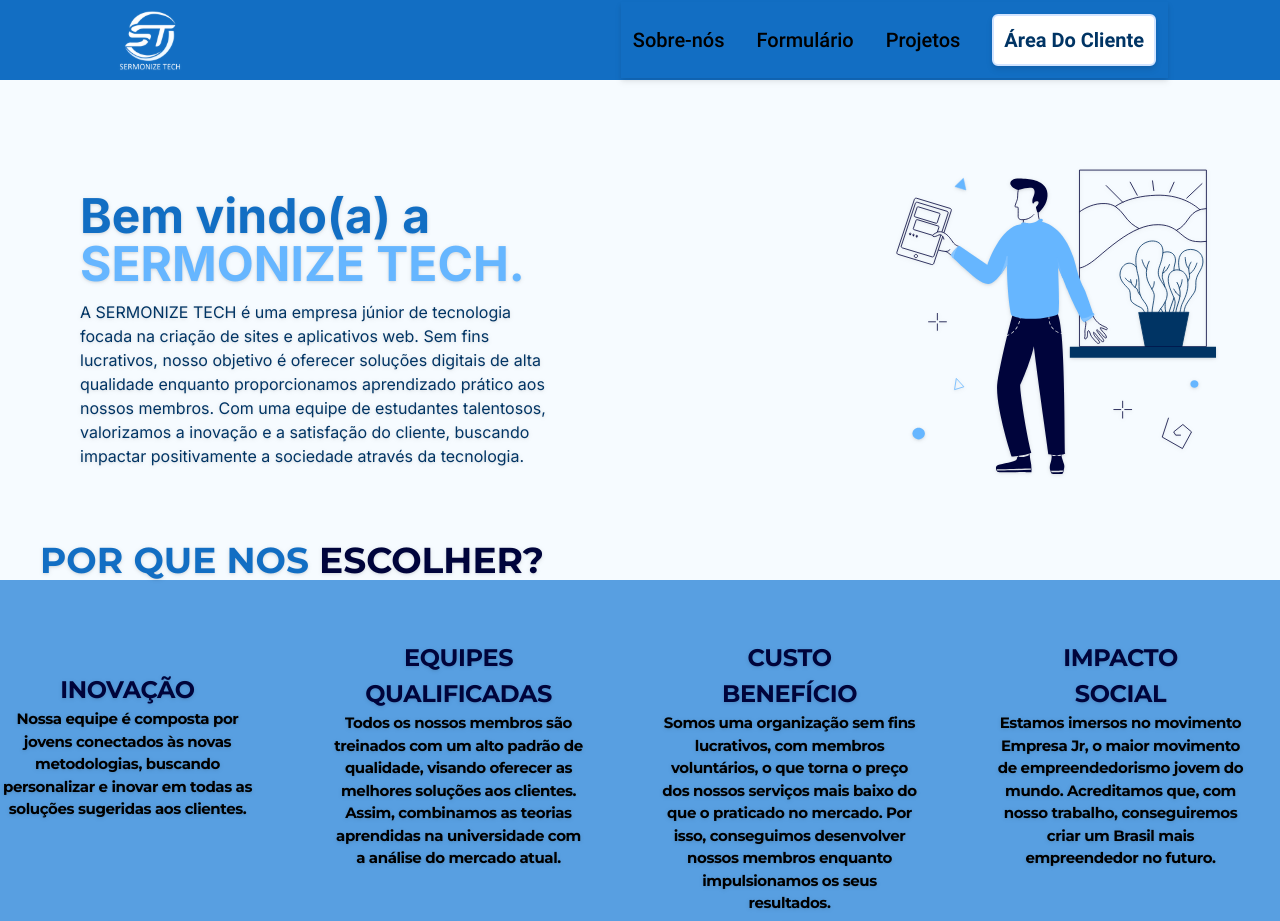
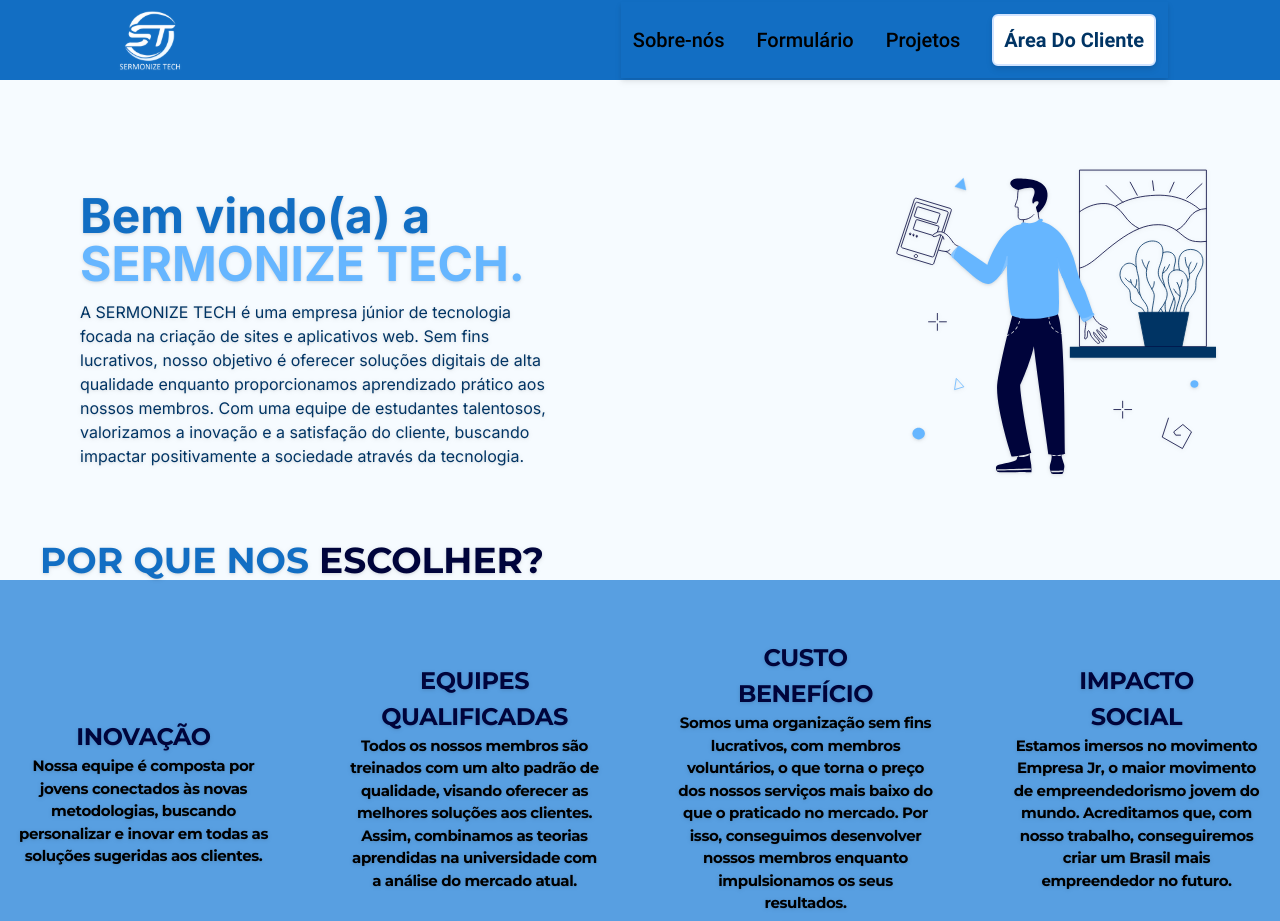
Before and after one commit to caikigalv/Sermonize, a Next.js app: page / in a window 1280 px wide. Shown: the top 921 px of the page. Built offline with nearby package versions, Linux system fonts and the light colour scheme.

Commit message:
correcao escolha

```diff
--- a/src/app/components/Escolha.tsx
+++ b/src/app/components/Escolha.tsx
@@ -2,22 +2,22 @@
 import { EscolhaItems } from '@/utils/Escolhautils'
 const Escolha = () => {
   return (
-    <div>
+    <div className='lg:w-screen'>
         <div className=''>
         <div className='bg-bgIntroducao '>
         <h2 className='container pl-10 m-auto drop-shadow text-4xl text-BlueMedio font-Montserrat font-bold'>POR QUE NOS <span className='text-BlueDark'>ESCOLHER?</span></h2>
         </div >
-        <div className=' bg-bgColaborador'>
-        <ul className=' bg-bgColaborador xl:flex flex max-md:flex-col max-md:justify-center max-md:items-center  max-w-7xl mt-[60px] gap-[76px] m-auto text-center'>
+        <div className=' bg-bgColaborador max-lg:flex lg:justify-center lg:items-center lg:w-full'>
+        <ul className=' bg-bgColaborador xl:flex md:grid md:grid-cols-2 md:justify-center flex justify-center items-center w-screen md:w-screen lg:items-center  self-center max-md:flex-col max-md:justify-center max-md:items-center max-w-7xl mt-[60px] gap-[76px] m-auto text-center max-sm:my-4'>
         {EscolhaItems.map((item) => (
             <li key={item.id} className='drop-shadow first:mt-8 tracking-tight '>
                 <h1 className='max-w-[200px] m-auto font-Montserrat text-BlueDark text-[24px] font-bold'>{item.title}</h1>
-                <p className=' font-bold font-Montserrat w-[255px] text-[15px]'>{item.text}</p>
+                <p className=' font-bold font-Montserrat w-[255px] text-[15px] '>{item.text}</p>
             </li>
         ))}
     </ul>
     <div className='max-w-7xl m-auto mt-2 mb-10 bg-bgColaborador'>
-    <img src="decoracao.svg" className='drop-shadow flex max-md:hidden' alt="" />
+    <img src="decoracao.svg" className='drop-shadow max-xl:hidden  ' alt="" />
     </div>
     </div>
     </div>
```
